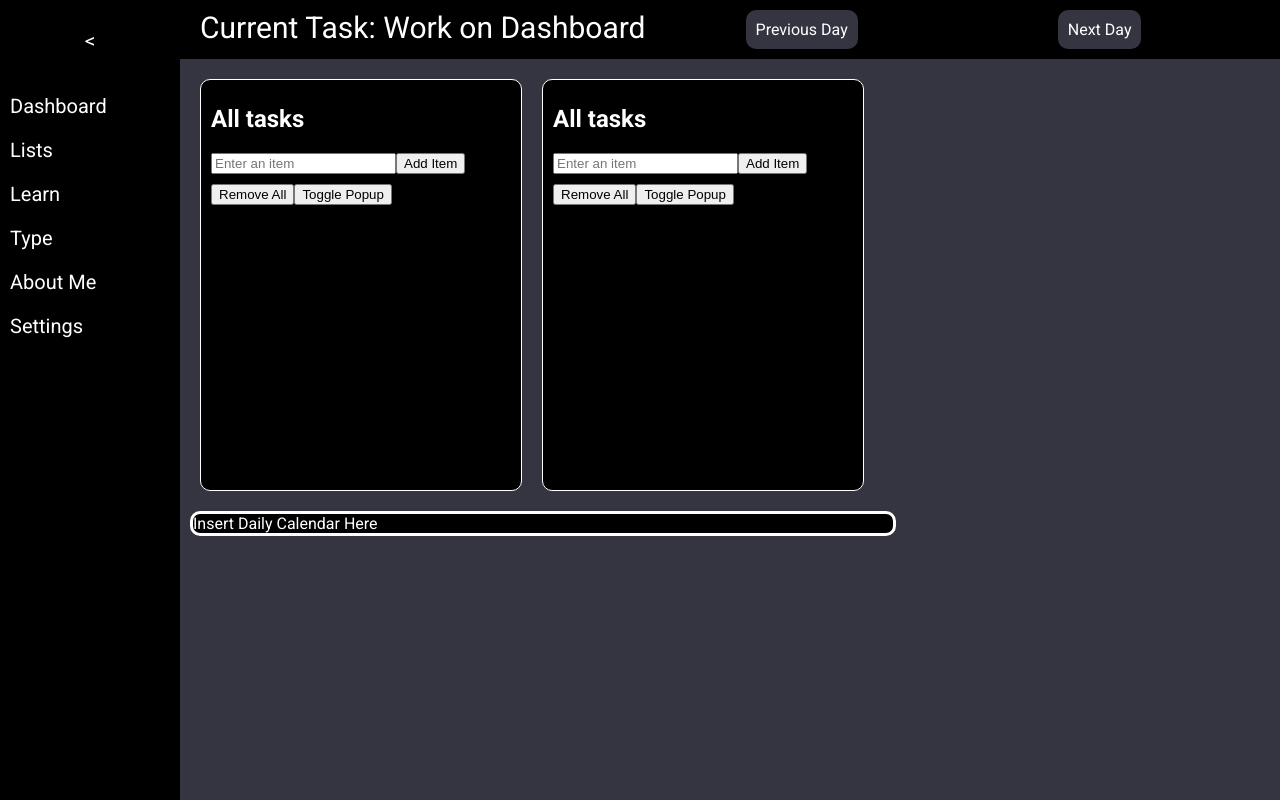
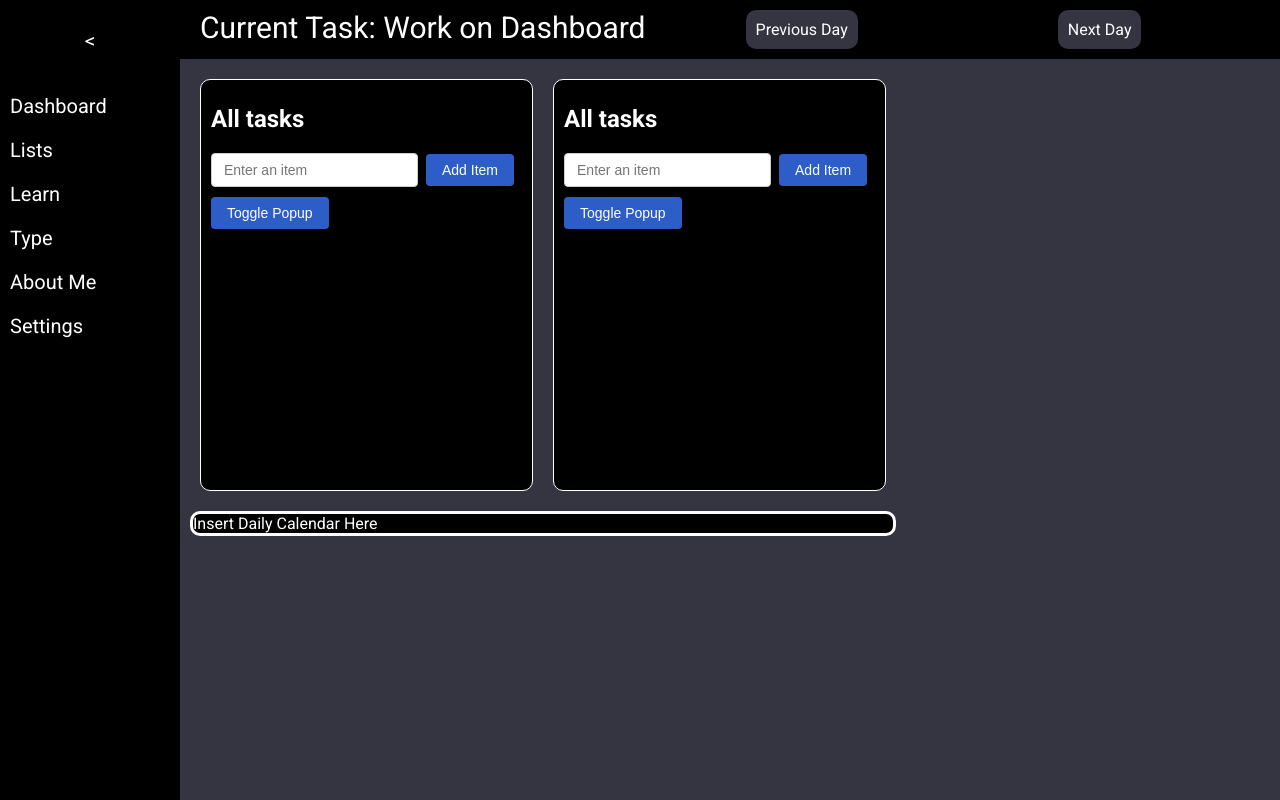
Before and after one commit to philwing100/Portfolio-Vue-Frontend, a Vue app: page /dashboard in a window 1280 px wide. Built offline with nearby package versions, Linux system fonts and the light colour scheme.

Commit message:
List edits

```diff
--- a/src/components/ListItems/ListElement.vue
+++ b/src/components/ListItems/ListElement.vue
@@ -4,11 +4,11 @@
       {{ title }}
     </h2>
     <div class="input-container">
-      <input type="text" v-model="newItem" placeholder="Enter an item" @keyup.enter="addItem">
-      <button @click="addItem">Add Item</button>
+      <input type="text" v-model="newItem" placeholder="Enter an item" @keyup.enter="addItem" class="input-field"
+        spellcheck="false">
+      <button @click="addItem" class="add-button">Add Item</button>
     </div>
-    <button @click="removeAllItems">Remove All</button>
-    <button @click="togglePopup">Toggle Popup</button>
+    <button @click="togglePopup" class="toggle-popup-button">Toggle Popup</button>
     <div class="popup-overlay" v-if="showPopup">
       <div class="popup">
         <span class="close" @click="closePopup">X</span>
@@ -19,10 +19,11 @@
     </div>
     <div class="ListContainer">
       <ul class="ListItem">
-        <li v-for="(item, index) in itemsArray" :key="index">
+        <li v-for="(item, index) in itemsArray" :key="index" draggable @dragstart="dragStart(index)" @dragover="dragOver" @drop="drop(index)">
           <div class="item-container">
             <button class="remove-button" @click="removeItem(index)">X</button>
-            <span contenteditable="true" @blur="updateItem(index, $event)">{{ item }}</span>
+            <button class="drag-button" @click="enableDragging(index)">≡</button>
+            <span contenteditable="true" @blur="updateItem(index, $event)" class="item-text" spellcheck="false">{{ item }}</span>
           </div>
         </li>
       </ul>
@@ -38,7 +39,9 @@ export default {
       title: 'All tasks', // Initial title
       showPopup: false,
       newItem: '',
-      itemsArray: []
+      itemsArray: [],
+      draggedIndex: null,
+      draggingEnabledIndex: null
     };
   },
   methods: {
@@ -73,6 +76,45 @@ export default {
     removeItem(index) { // Method to remove item from array and localStorage
       this.itemsArray.splice(index, 1);
       localStorage.setItem('items', JSON.stringify(this.itemsArray));
+    },
+    addItemAfter(index) {
+      // Insert a new empty item after the specified index
+      this.itemsArray.splice(index + 1, 0, '');
+
+      // Update localStorage
+      localStorage.setItem('items', JSON.stringify(this.itemsArray));
+
+      // Wait for the DOM to update
+      this.$nextTick(() => {
+        // Find the newly added span element
+        const newItemSpan = this.$el.querySelectorAll('.item-text')[index + 1];
+        if (newItemSpan) {
+          // Focus on the newly added span element
+          newItemSpan.focus();
+        }
+      });
+    },
+    dragStart(index) {
+      // Store the index of the dragged item
+      this.draggedIndex = index;
+    },
+
+    enableDragging(index) {
+      // Store the index of the item for which dragging is enabled
+      this.draggingEnabledIndex = index;
+    },
+
+    dragOver(event) {
+      event.preventDefault();
+    },
+
+    drop(index) {
+      // Update the order of items after dropping
+      if (this.draggedIndex !== index) {
+        const itemToMove = this.itemsArray.splice(this.draggedIndex, 1)[0];
+        this.itemsArray.splice(index, 0, itemToMove);
+        localStorage.setItem('items', JSON.stringify(this.itemsArray));
+      }
     }
   },
   mounted() {
@@ -83,9 +125,19 @@ export default {
 </script>
 
 <style scoped>
+.drag-button {
+  padding: 4px;
+  background-color: #ccc;
+  color: #333;
+  border: none;
+  border-radius: 4px;
+  cursor: pointer;
+  margin-right: 4px;
+}
 
-.remove-button {
-  user-select: none;
+/* Styles for dragging */
+.ListItem li {
+  cursor: move;
 }
 
 .template-container {
@@ -104,44 +156,65 @@ export default {
 
 .input-container {
   margin-bottom: 10px;
-}
-
-.popup-overlay {
-  position: fixed;
-  top: 0;
-  left: 0;
-  width: 100%;
-  height: 100%;
-  background-color: rgba(0, 0, 0, 0.5);
   display: flex;
-  justify-content: center;
   align-items: center;
 }
 
-.popup {
-  background-color: blue;
-  padding: 20px;
-  border-radius: 5px;
-  box-shadow: 0 0 10px rgba(0, 0, 0, 0.3);
-  position: relative;
+.input-field {
+  padding: 8px 12px;
+  border: 1px solid #ccc;
+  border-radius: 4px;
+  margin-right: 8px;
+  font-size: 14px;
 }
 
-.close {
-  position: absolute;
-  top: 5px;
-  right: 5px;
+.add-button,
+.remove-all-button,
+.toggle-popup-button {
+  padding: 8px 16px;
+  background-color: #2d5dc7;
+  color: white;
+  border: none;
+  border-radius: 4px;
   cursor: pointer;
+  font-size: 14px;
+  margin-right: 8px;
 }
 
-.popup-content {
-  background-color: red;
+.remove-button {
+  padding: 4px 8px;
+  background-color: #343541;
+  color: white;
+  border: none;
+  border-radius: 50%;
+  cursor: pointer;
+  font-size: 12px;
+  margin-right: 8px;
+}
+
+.ListContainer {
+  display: flex;
+  flex-direction: column;
+}
+
+.ListItem {
+  padding: 0;
+}
+
+.item-container {
+  display: flex;
+  align-items: center;
+}
+
+.item-text {
+  margin-left: 10px;
 }
 
 .ListItem li {
   position: relative;
-  padding-top:1.45px;
-  padding-bottom:1.45px;
-  padding-left:10px;
+  padding-top: 1.45px;
+  padding-bottom: 1.45px;
+  padding-left: 10px;
 }
 
 .ListContainer {
@@ -155,17 +228,20 @@ export default {
   padding: 0;
 }
 
-.ListItem, .RemoveButtonContainer {
+.ListItem,
+.RemoveButtonContainer {
   list-style-type: none;
   padding: 0;
 }
 
 li {
   list-style-type: none;
+  padding-right: 10px;
+  spellcheck: false;
 }
 
-.item-text{
-  margin-left:10px;
+li:hover {
+  background-color: grey;
+  border-radius: 15px;
 }
-
 </style>
```
